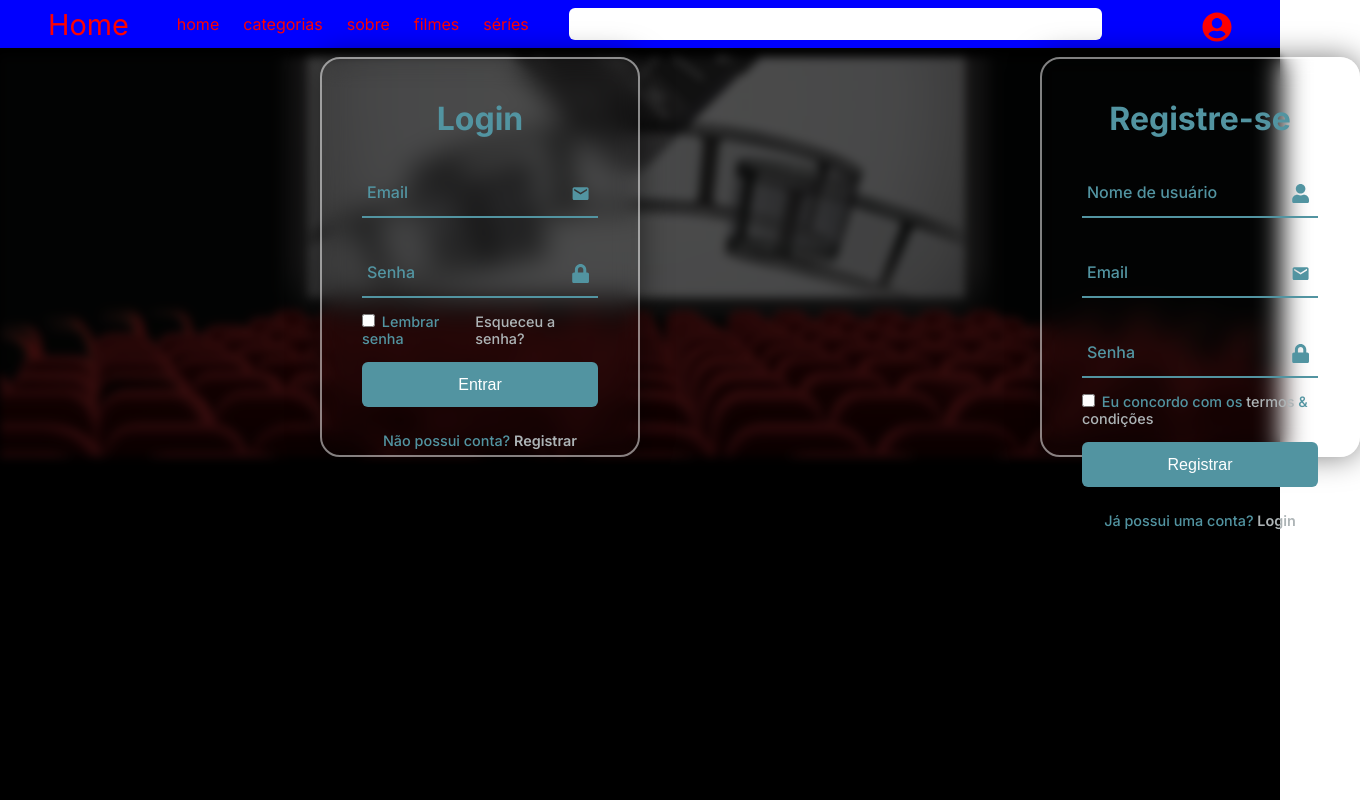
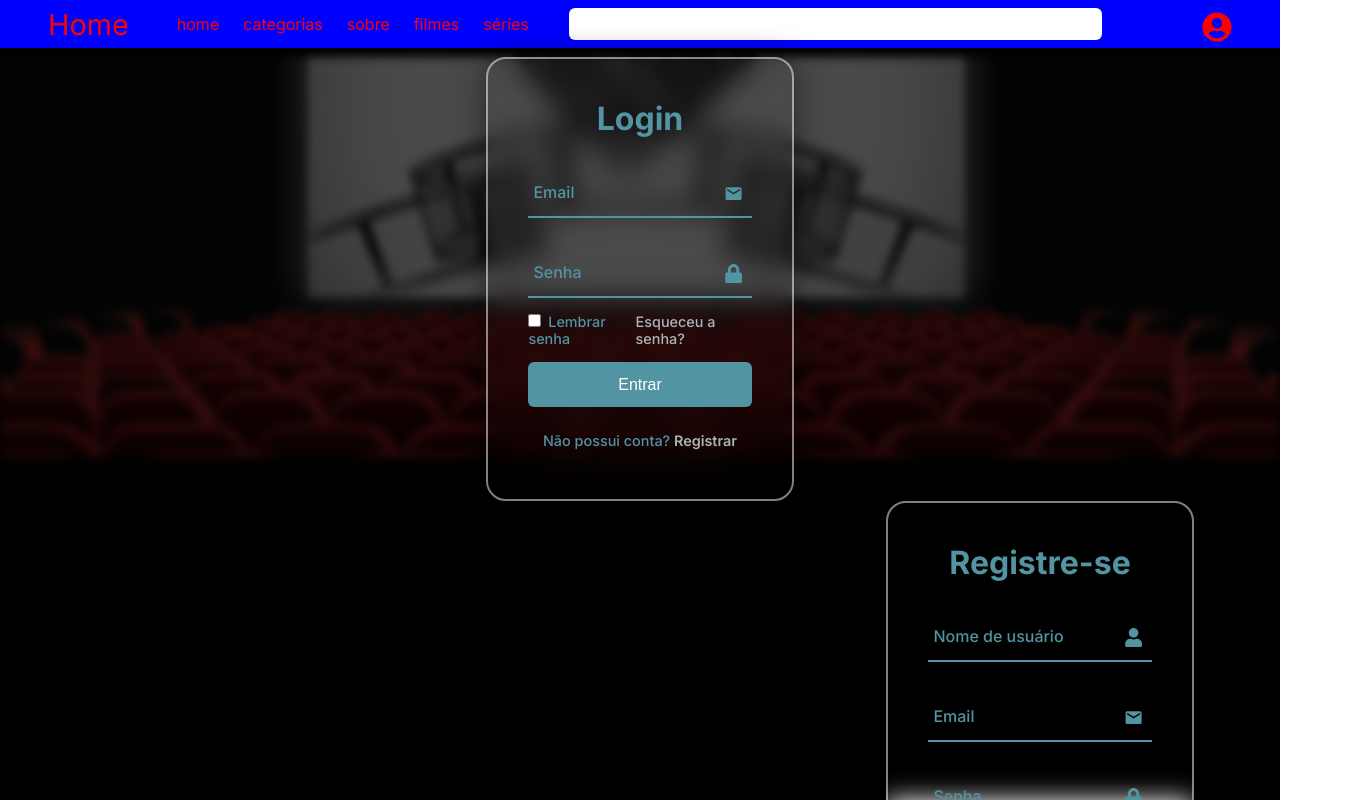
Before and after one commit to gustavocarvalho-ra/BDF, a Next.js app: page / in a window 1280 px wide. Both pictures are taken after a click on the button 1216 px from the left and 28 px from the top of the page. Shown: the top 800 px of the page, 1360 px wide, since content can reach past the window. Built offline with nearby package versions, Linux system fonts and the light colour scheme.

Commit message:
style: ajust width

```diff
--- a/src/app/components/Form/Form.module.scss
+++ b/src/app/components/Form/Form.module.scss
@@ -4,8 +4,11 @@
 // }
 
 .container {
-  width: 50%;
+  width: 40%;
   display: flex;
+  align-items: center;
+  flex-direction: column;
+  // overflow: hidden;
 }
 
 .wrapper {
@@ -34,7 +37,7 @@
 }
 
 .formBox {
-  width: 50%;
+  width: 60%;
   padding: 40px;
   position: relative;
   border-radius: 20px;
```
